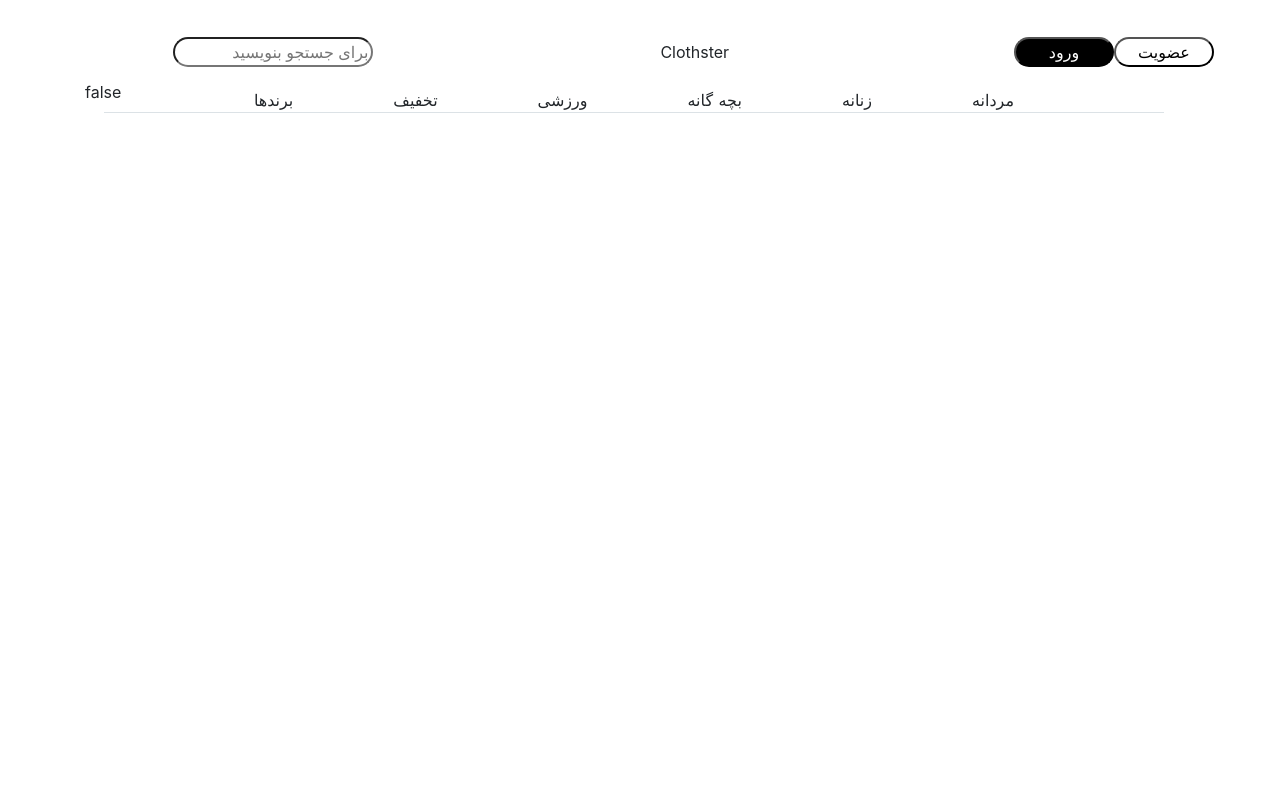
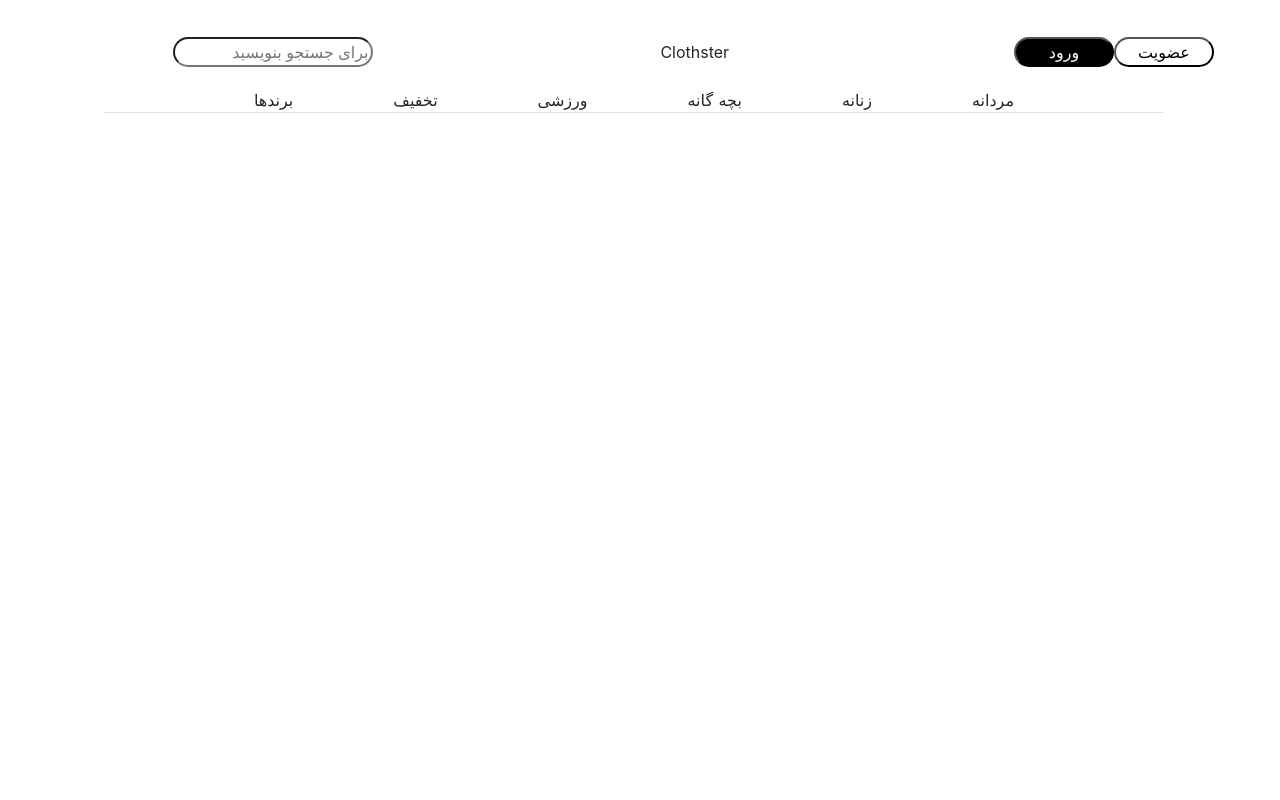
Before and after one commit to maryamEbrahimzadeh/ClotherStoreIE, a Nuxt app: page / in a window 1280 px wide. Shown: the top 800 px of the page. Built offline with nearby package versions, Linux system fonts and the light colour scheme; no server answers.

Commit message:
for multiple layout for login

```diff
--- a/pages/index.vue
+++ b/pages/index.vue
@@ -1,6 +1,6 @@
 <template>
     <div class="container">
-      {{$store.getters.getis_login}}
+
     </div>
 </template>
 
@@ -12,7 +12,7 @@ export default {
     //layout : 'logedIn',
     middleware : 'login'
     ,
-
+    // {{$store.getters.getis_login}}
     // methods: {
     //   set_layout : function(){
     //     if($store.getters.getis_login){
```
